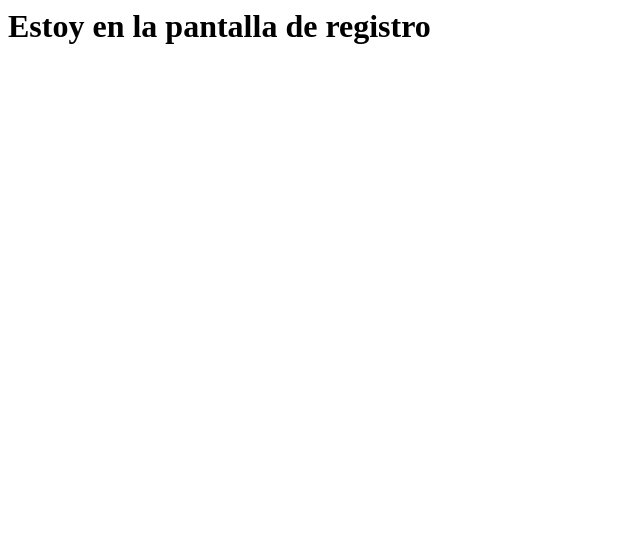
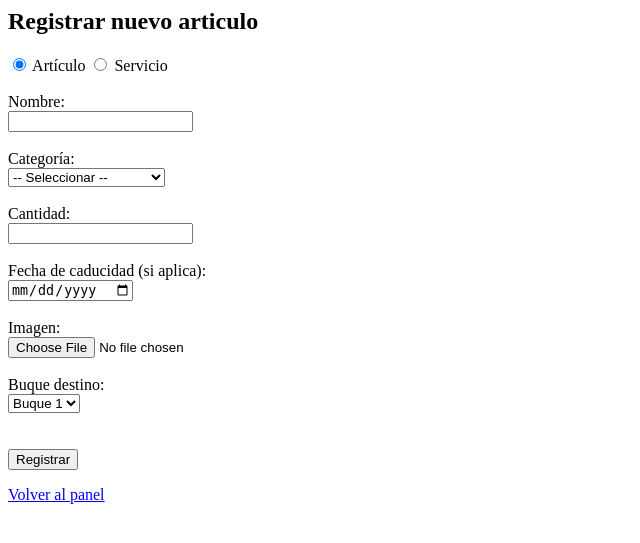
Before and after one commit to erickwari/inventario-naviero, a Django app: page /registro/ in a window 1280 px wide. Shown: the top 543 px of the page, without its empty margins (0-640 px from the left). Run offline with Django 5.2, Linux system fonts and the light colour scheme; tables that the repository leaves empty hold one stand-in row (values such as "Sample post").

Commit message:
Pantalla para registrar artículo/servicio funcionando correctamente, con validaciones incluidas

```diff
--- a/sistema/templates/inventario_operador.html
+++ b/sistema/templates/inventario_operador.html
@@ -47,7 +47,7 @@
                 <tr><td colspan="6">No hay artículos disponibles.</td></tr>
             {% endfor %}
         </tbody>
-    </table>
+    </table><br>
 </div>
 <form method="post" action="{% url 'extraer_articulo' %}">
     {% csrf_token %}
--- a/sistema/templates/login.html
+++ b/sistema/templates/login.html
@@ -3,10 +3,10 @@
 <form method="post">
     {% csrf_token %}
     <label for="dui">DUI:</label>
-    <input type="text" name="dui" required><br>
+    <input type="text" name="dui" required><br><br>
 
     <label for="contrasenia">Contraseña:</label>
-    <input type="password" name="contrasenia" required><br>
+    <input type="password" name="contrasenia" required><br><br>
 
     <button type="submit">Ingresar</button>
 
--- a/sistema/templates/registro.html
+++ b/sistema/templates/registro.html
@@ -1 +1,84 @@
-<h1>Estoy en la pantalla de registro</h1>
+<h2>Registrar nuevo {{ tipo }}</h2>
+
+<form method="post" enctype="multipart/form-data">
+    {% csrf_token %}
+
+    <label>
+        <input type="radio" name="tipo" value="articulo" {% if tipo == 'articulo' %}checked{% endif %} onchange="window.location.href='?tipo=' + this.value;">
+        Artículo
+    </label>
+    <label>
+        <input type="radio" name="tipo" value="servicio" {% if tipo == 'servicio' %}checked{% endif %} onchange="window.location.href='?tipo=' + this.value;">
+        Servicio
+    </label>
+
+    <br><br>
+
+    {% if tipo == 'articulo' %}
+
+        <label>Nombre:</label><br>
+        <input type="text" name="nombre" required><br><br>
+
+        <label>Categoría:</label><br>
+        <select name="categoria" required>
+            <option value="">-- Seleccionar --</option>
+            <option value="PRO">Provisiones</option>
+            <option value="REP">Repuestos</option>
+            <option value="LIM">Limpieza y Aseo</option>
+            <option value="SEG">Seguridad</option>
+            <option value="SUM">Suministros Generales</option>
+        </select><br><br>
+
+        <label>Cantidad:</label><br>
+        <input type="number" name="cantidad" min="0" required><br><br>
+
+        <label>Fecha de caducidad (si aplica):</label><br>
+        <input type="date" name="fecha_caducidad" min="{{ hoy }}"><br><br>
+
+        <label>Imagen:</label><br>
+        <input type="file" name="imagen"><br><br>
+
+        <label>Buque destino:</label><br>
+        <select name="buque_id" required>
+            {% for buque in buques %}
+                <option value="{{ buque.numero_buque }}">Buque {{ buque.numero_buque }}</option>
+            {% endfor %}
+        </select><br><br>
+
+    {% elif tipo == 'servicio' %}
+        <label>Nombre:</label><br>
+        <input type="text" name="nombre" required><br><br>
+
+        <label>Descripción:</label><br><br>
+        <textarea name="descripcion" required></textarea><br><br>
+
+        <label>Fecha de realización:</label><br>
+        <input type="date" name="fecha_realizacion" min="{{ hoy }}" required><br><br>
+
+        <label>Costo:</label><br>
+        <input type="number" name="costo" min="0" step="0.01" required><br><br>
+
+        <label>Imagen (opcional):</label><br>
+        <input type="file" name="imagen"><br><br>
+
+        <label>Buque destino:</label><br>
+        <select name="buque_id" required>
+            {% for buque in buques %}
+                <option value="{{ buque.numero_buque }}">Buque {{ buque.numero_buque }}</option>
+            {% endfor %}
+        </select><br><br>
+
+    {% endif %}
+
+    <br>
+    <button type="submit">Registrar</button>
+</form>
+
+{% if mensaje %}
+    <p style="color: green;">{{ mensaje }}</p>
+{% endif %}
+{% if error %}
+    <p style="color: red;">{{ error }}</p>
+{% endif %}
+
+<a href="{% url 'panel_admin' %}">Volver al panel</a>
--- a/sistema/views.py
+++ b/sistema/views.py
@@ -1,6 +1,7 @@
 from django.shortcuts import render, redirect, get_object_or_404
 from .models import Articulo, Empleado, Inventario, Buque, Servicio
 from datetime import datetime
+from django.core.exceptions import ValidationError
 
 # Create your views here.
 
@@ -189,12 +190,97 @@ def reabastecer_articulo(request, id_articulo):
     })
 
 def registro(request):
-    return render(request, 'registro.html')
     # Lógica:
     # - Radio buttons: seleccionar artículo o servicio
     # - Mostrar campos según selección
     # - Validar campos (campos vacíos, fechas, cantidad)
     # - Mostrar alerta de éxito o error
+
+    tipo = request.GET.get('tipo', 'articulo')  # por defecto muestra artículo
+
+    mensaje = None
+    error = None
+
+    if request.method == 'POST':
+        tipo = request.POST.get('tipo')
+
+        if tipo == 'articulo':
+            nombre = request.POST.get('nombre')
+            categoria = request.POST.get('categoria')
+            cantidad = request.POST.get('cantidad')
+            fecha_input = request.POST.get('fecha_caducidad')
+            fecha_caducidad = None
+
+            if fecha_input:
+                fecha_dt = datetime.strptime(fecha_input, '%Y-%m-%d').date()
+                if fecha_dt < datetime.now().date():
+                    raise ValueError("La fecha de caducidad no puede ser anterior a hoy.")
+                fecha_caducidad = fecha_dt
+            imagen = request.FILES.get('imagen')
+
+            try:
+                cantidad = int(cantidad)
+                if cantidad < 0:
+                    raise ValueError("Cantidad negativa")
+
+                articulo = Articulo(
+                    nombre=nombre,
+                    categoria=categoria,
+                    cantidad=cantidad,
+                    fecha_caducidad=fecha_caducidad,
+                    imagen=imagen,
+                    inventario = Inventario.objects.get(buque__numero_buque=request.POST.get('buque_id'))
+                )
+                articulo.full_clean()
+                articulo.save()
+                mensaje = "Artículo registrado con éxito."
+            except Exception as e:
+                error = "Error al registrar artículo: " + str(e)
+
+        elif tipo == 'servicio':
+            nombre = request.POST.get('nombre')
+            descripcion = request.POST.get('descripcion')
+            costo = request.POST.get('costo')
+            imagen = request.FILES.get('imagen')
+            fecha_input = request.POST.get('fecha_realizacion')
+            fecha_realizacion = None
+
+            if fecha_input:
+                fecha_dt = datetime.strptime(fecha_input, '%Y-%m-%d').date()
+                if fecha_dt < datetime.now().date():
+                    raise ValueError("La fecha de realización no puede ser anterior a hoy.")
+                fecha_realizacion = fecha_dt
+
+
+            try:
+                costo = float(costo)
+                if costo < 0:
+                    raise ValueError("Costo negativo")
+
+                servicio = Servicio(
+                    nombre=nombre,
+                    descripcion=descripcion,
+                    fecha_de_realizacion=fecha_realizacion,
+                    costo=costo,
+                    imagen=imagen,
+                    buque = Buque.objects.get(numero_buque=request.POST.get('buque_id'))
+                )
+                servicio.full_clean()
+                servicio.save()
+                mensaje = "Servicio registrado con éxito."
+            except Exception as e:
+                error = "Error al registrar servicio: " + str(e)
+
+    buques = Buque.objects.all()
+
+    return render(request, 'registro.html', {
+        'tipo': tipo,
+        'mensaje': mensaje,
+        'error': error,
+        'buques': buques,
+        'hoy': datetime.now().date().isoformat()
+    })
+
 
 def eliminar_articulo(request, id_articulo):
     articulo = get_object_or_404(Articulo, id_articulo=id_articulo)
```
Also changed, not shown: sistema/templates/panel_admin.html (+9 -2 lines), media/articulos/Galletas-cuetara-saladas.jpeg (added), media/articulos/papel_higi.jpg (added), media/servicios/limp_tanques.jpg (added).
